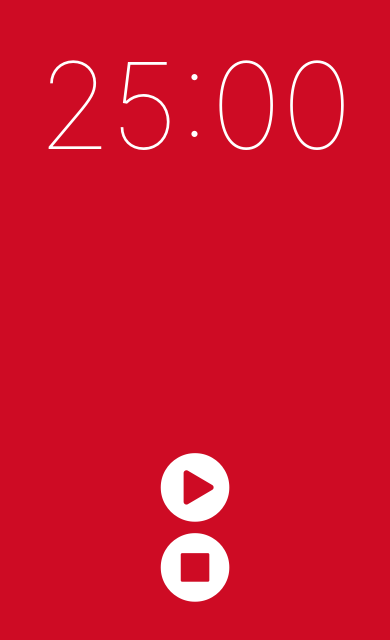
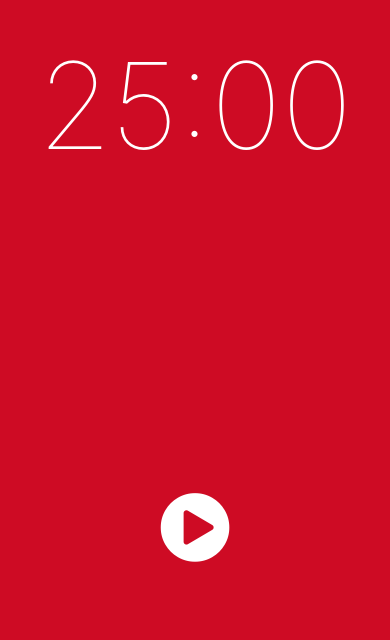
Before and after one commit to aceshim/react-timer, a React Native app: screen / in a window 390 px wide. Shown: the part 176-816 px from the top of the page. Built offline with nearby package versions, Linux system fonts and the light colour scheme.

Commit message:
Add reducer to Timer Presenter

```diff
--- a/App.js
+++ b/App.js
@@ -2,19 +2,19 @@ import React from 'react';
 import { StyleSheet, Text, View } from 'react-native';
 import Timer from './components/Timer'
 import reducer from './reducer';
+import { createStore } from 'redux';
+import { Provider } from 'react-redux';
 
+let store = createStore(reducer);
+
+console.log(store.getState());
 
 export default class App extends React.Component {
   render() {
-    return <Timer />;
+    return (
+      <Provider store={store}>
+        <Timer />
+      </Provider>
+    );
   }
 }
-
-const styles = StyleSheet.create({
-  container: {
-    flex: 1,
-    backgroundColor: '#fff',
-    alignItems: 'center',
-    justifyContent: 'center',
-  },
-});
--- a/components/Timer/index.js
+++ b/components/Timer/index.js
@@ -1,43 +1,13 @@
-import React, { Component } from 'react';
-import { View, Text, StyleSheet, StatusBar } from 'react-native';
-import Button from '../Button';
+import { connect } from 'react-redux';
+import Timer from './presenter';
 
-export default class Timer extends Component{
-  render(){
-    return(
-      <View style={styles.container}>
-        <StatusBar barStyle={"light-content"}/>
-        <View style={styles.upper}>
-          <Text style={styles.time}> 25:00 </Text>
-        </View>
-        <View style={styles.lower}>
-          <Button iconName="play-circle" onPress={()=>alert('it works!')}/>
-          <Button iconName="stop-circle" onPress={()=>alert('it works!')}/>
-        </View>
-      </View>
-
-    )
+function mapStateToProps(state){
+  const { isPlaying, elapsedTime, counterDuration } = state;
+  return {
+    isPlaying,
+    elapsedTime,
+    counterDuration
   }
 }
 
-const styles = StyleSheet.create({
-  container: {
-    flex: 1,
-    backgroundColor: '#CE0B24',
-  },
-  upper: {
-    flex: 2,
-    justifyContent: 'center',
-    alignItems: 'center',
-  },
-  lower: {
-    flex: 1,
-    justifyContent: 'center',
-    alignItems: 'center',
-  },
-  time: {
-    color: 'white',
-    fontSize: 120,
-    fontWeight: '100',
-  }
-})
+export default connect(mapStateToProps)(Timer);
--- /dev/null
+++ b/components/Timer/presenter.js
@@ -0,0 +1,43 @@
+import React, { Component } from 'react';
+import { View, Text, StyleSheet, StatusBar } from 'react-native';
+import Button from '../Button';
+
+export default class Timer extends Component{
+  render(){
+    const { isPlaying, elapsedTime, counterDuration } = this.props;
+    return(
+      <View style={styles.container}>
+        <StatusBar barStyle={"light-content"}/>
+        <View style={styles.upper}>
+          <Text style={styles.time}> 25:00 </Text>
+        </View>
+        <View style={styles.lower}>
+          { !isPlaying && (<Button iconName="play-circle" onPress={()=>alert('it works!')}/>)}
+          { isPlaying && (<Button iconName="stop-circle" onPress={()=>alert('it works!')}/> )}
+        </View>
+      </View>
+    )
+  }
+}
+
+const styles = StyleSheet.create({
+  container: {
+    flex: 1,
+    backgroundColor: '#CE0B24',
+  },
+  upper: {
+    flex: 2,
+    justifyContent: 'center',
+    alignItems: 'center',
+  },
+  lower: {
+    flex: 1,
+    justifyContent: 'center',
+    alignItems: 'center',
+  },
+  time: {
+    color: 'white',
+    fontSize: 120,
+    fontWeight: '100',
+  }
+})
--- a/reducer.js
+++ b/reducer.js
@@ -44,6 +44,8 @@ function reducer(state = initialState, action){
       return applyRestartTimer(state);
     case ADD_SECOND:
       return applyAddSecond(state);
+    default:
+      return state;
   }
 }
 
```
